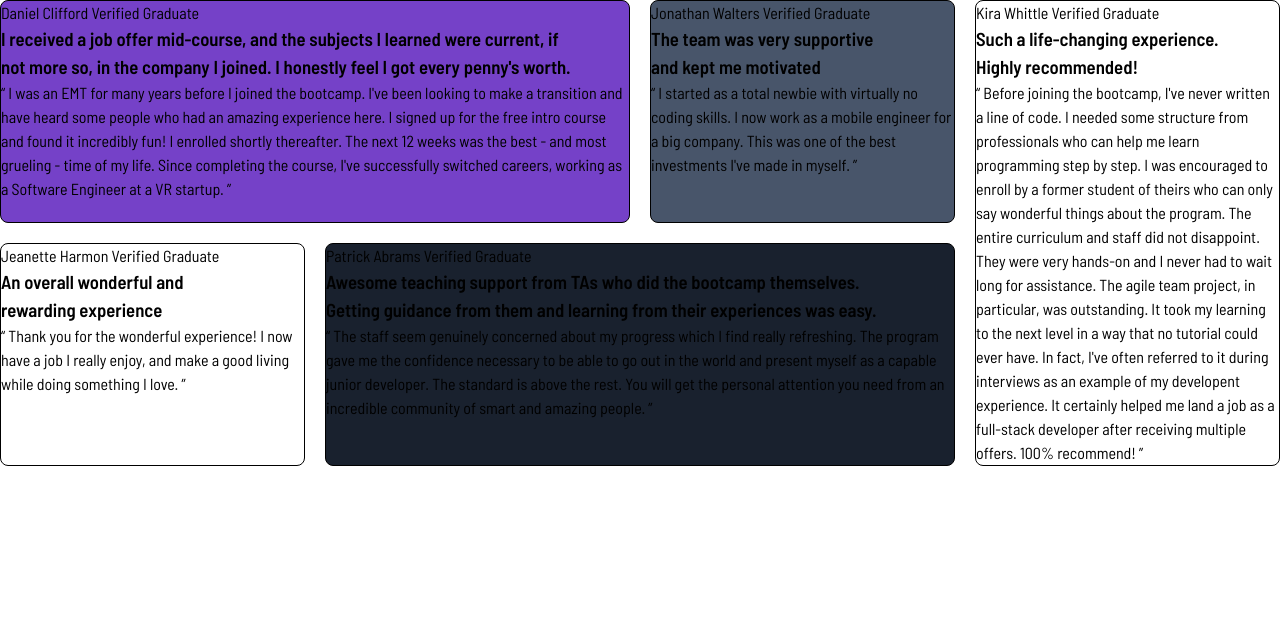
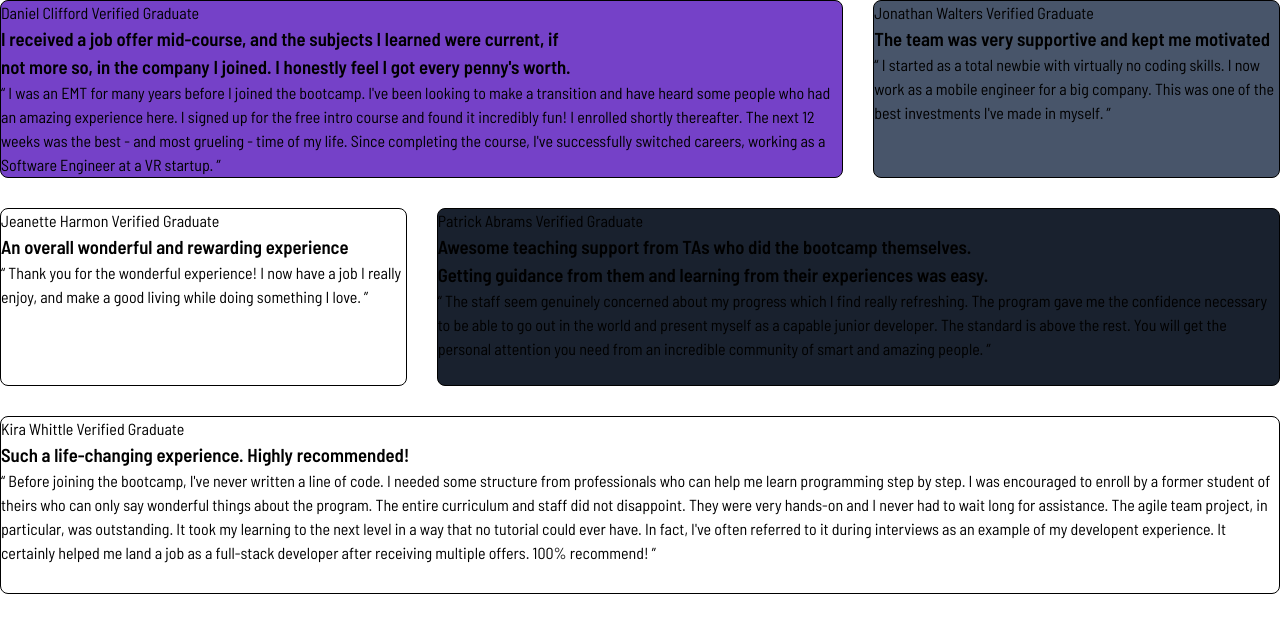
Before and after one commit to JammiM/testimonials-grid-section-fem, a website built with Vite: page index.html in a window 1280 px wide. Built offline with nearby package versions, Linux system fonts and the light colour scheme.

Commit message:
Added a general layout for the tablet and desktop

```diff
--- a/src/scss/base/_layout.scss
+++ b/src/scss/base/_layout.scss
@@ -1,6 +1,43 @@
+@use "./variables" as v;
+
 .parent {
   display: grid;
   gap: 20px;
+}
+
+// tablet
+@media (width > v.$tablet-em-width) {
+  .parent {
+    gap: 30px;
+    grid-template-columns: repeat(3, 1fr);
+    grid-template-rows: repeat(3, 1fr);
+  }
+
+  .t-1 {
+    grid-area: 1 / 1 / 2 / 3;
+  }
+
+  .t-2 {
+    grid-area: 1 / 3 / 2 / 4;
+  }
+
+  .t-3 {
+    grid-area: 2 / 1 / 3 / 2;
+  }
+
+  .t-4 {
+    grid-area: 2 / 2 / 3 / 4;
+  }
+
+  .t-5 {
+    grid-area: 3 / 1 / 4 / 4;
+  }
+}
+
+// Desktop
+@media (width > v.$max-em-width) {
+  .parent {
+    gap: 40px;
     grid-template-columns: repeat(4, 1fr);
     grid-template-rows: repeat(2, 1fr);
   }
@@ -24,3 +61,4 @@
   .t-5 {
     grid-area: 1 / 4 / 3 / 5;
   }
+}
```
Lines whose indentation alone changed are shown as unchanged.
